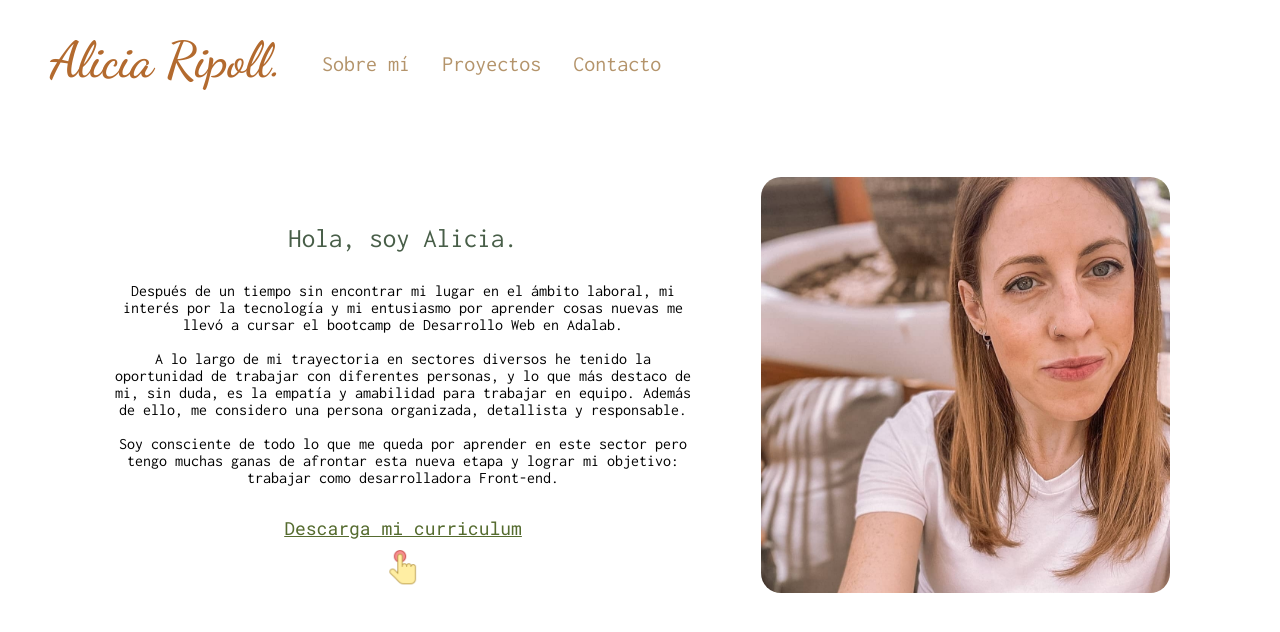
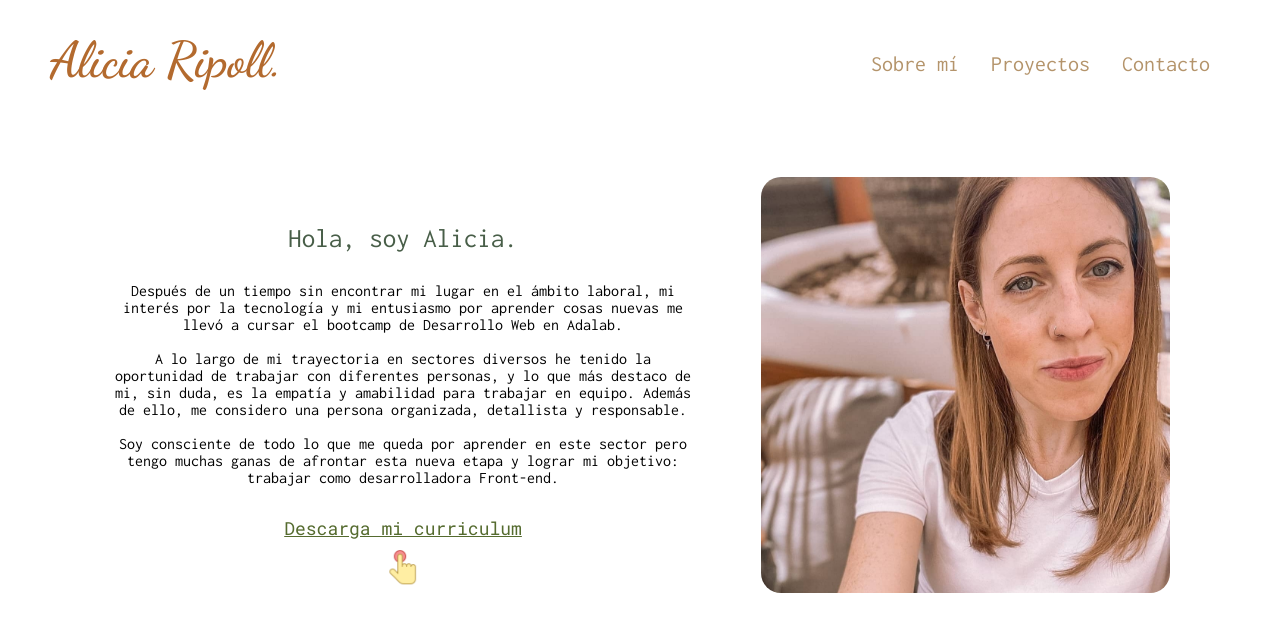
Before and after one commit to Aliripoll/portfolio, a React (Create React App) app: page /Contact in a window 1280 px wide. Shown: the top 632 px of the page. Built offline with nearby package versions, Linux system fonts and the light colour scheme.

Commit message:
update nav desktop version

```diff
--- a/src/styles/Header.css
+++ b/src/styles/Header.css
@@ -1,5 +1,6 @@
 .header_nav {
     display: flex;
+    justify-content: space-between;
     height: auto;
     margin: 10px 10px 10px 10px;
     padding-right: 10px;
@@ -11,7 +12,6 @@
     color: rgb(179, 106, 46);
     font-size: 35px;
     font-family: 'Dancing Script', cursive;
-    justify-content: left;
 
 
 }
```
